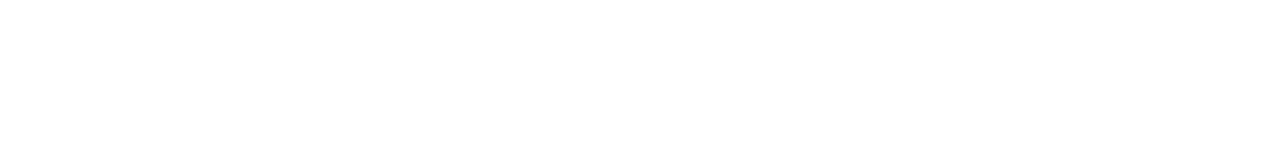
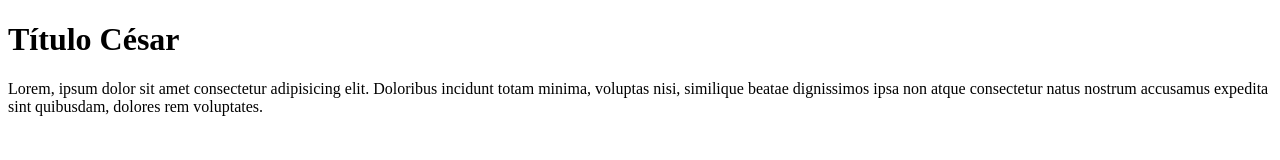
Before and after one commit to epicentrosuper17/Actividad4, a plain HTML site: page index.html in a window 1280 px wide. Drawn offline with Linux system fonts and the light colour scheme.

Commit message:
cambios en index

```diff
--- a/index.html
+++ b/index.html
@@ -7,6 +7,8 @@
     <title>Document</title>
 </head>
 <body>
-
+    <h1>Título César</h1>
+    <!-- Cambios cesar -->
+    <p>Lorem, ipsum dolor sit amet consectetur adipisicing elit. Doloribus incidunt totam minima, voluptas nisi, similique beatae dignissimos ipsa non atque consectetur natus nostrum accusamus expedita sint quibusdam, dolores rem voluptates.</p>
 </body>
 </html>
```
